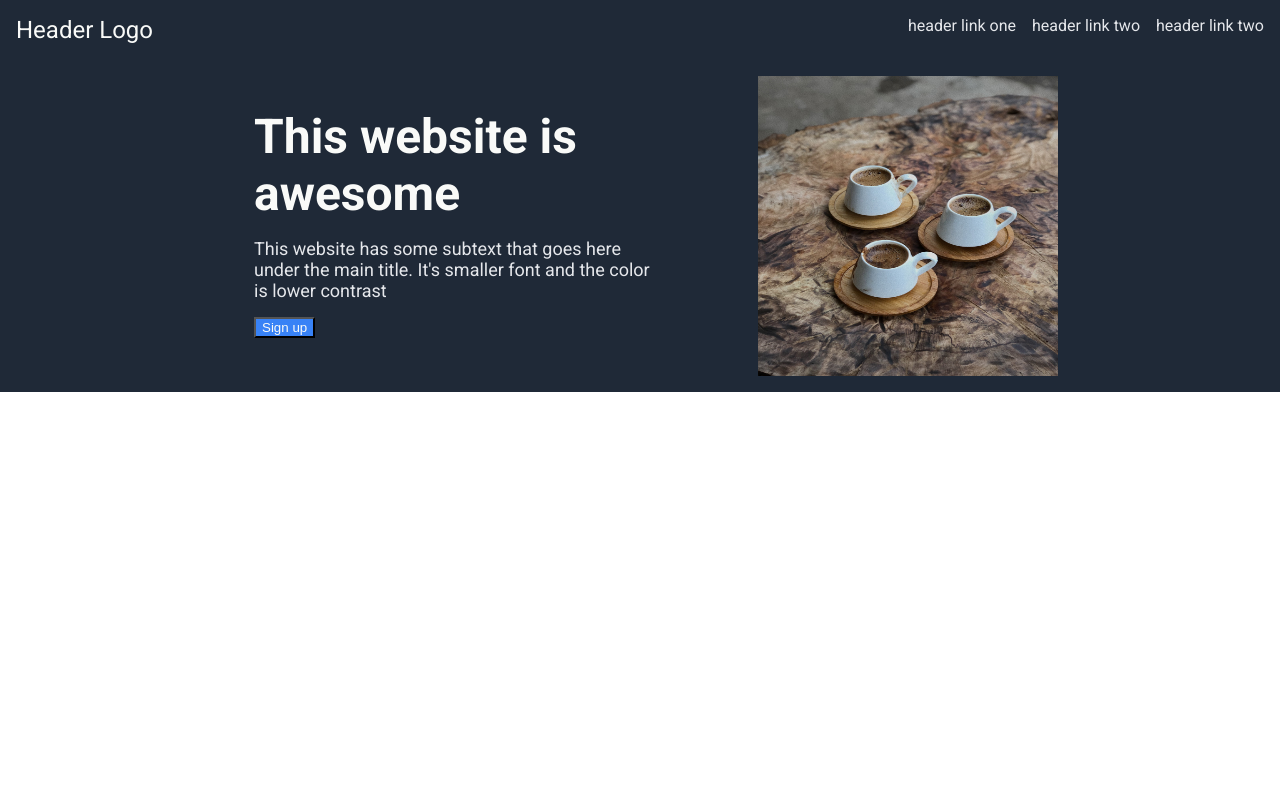
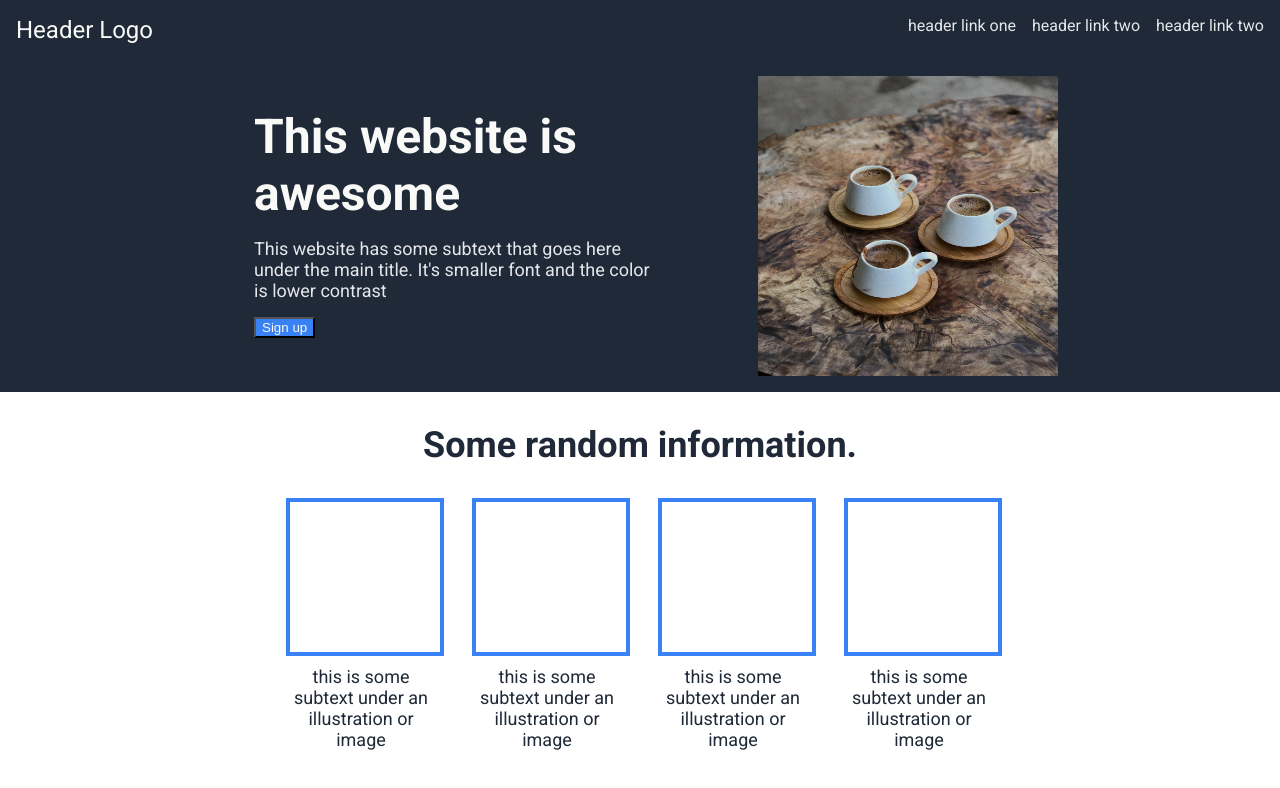
Before and after one commit to GerrickB/Landing-Page, a plain HTML site: page index.html in a window 1280 px wide. Drawn offline with Linux system fonts and the light colour scheme.

Commit message:
Add placeholder and subtext

```diff
--- a/index.html
+++ b/index.html
@@ -25,6 +25,27 @@
       <img src="./images/pexels-merve-tülek-11189048.jpg" alt="coffee">
     </div>
 
+    <div class="second">
+      <div class="container-title">Some random information.</div>
+      <div class="container">
+        <div class="box">
+          <div class="item"></div>
+          <div class="img-subtext">this is some subtext under an illustration or image</div>
+        </div>
+        <div class="box">
+          <div class="item"></div>
+          <div class="img-subtext">this is some subtext under an illustration or image</div>
+        </div>
+        <div class="box">
+          <div class="item"></div>
+          <div class="img-subtext">this is some subtext under an illustration or image</div>
+        </div>
+        <div class="box">
+          <div class="item"></div>
+          <div class="img-subtext">this is some subtext under an illustration or image</div>
+        </div>
+      </div>
+    </div>
   </body>
 
 
--- a/style.css
+++ b/style.css
@@ -75,3 +75,38 @@ button{
     background-color: #3882F6;
     color: #F9FAF8;
 }
+
+.second{
+    text-align: center;
+}
+
+.container-title{
+    color: #1F2937;
+    font-size: 36px;
+    font-weight:bolder;
+    margin: 32px;
+}
+
+.container{
+    display: flex;
+    justify-content: center;
+    gap: 36px;
+}
+
+.box {
+    max-width: 150px;
+    display: flex;
+    flex-direction: column;
+    gap: 10px;
+}
+
+.item {
+    border: 4px solid #3882F6;
+    width: 150px;
+    height: 150px;
+}
+
+.img-subtext{
+    font-size: 18px;
+    color: #1F2937;
+}
```
